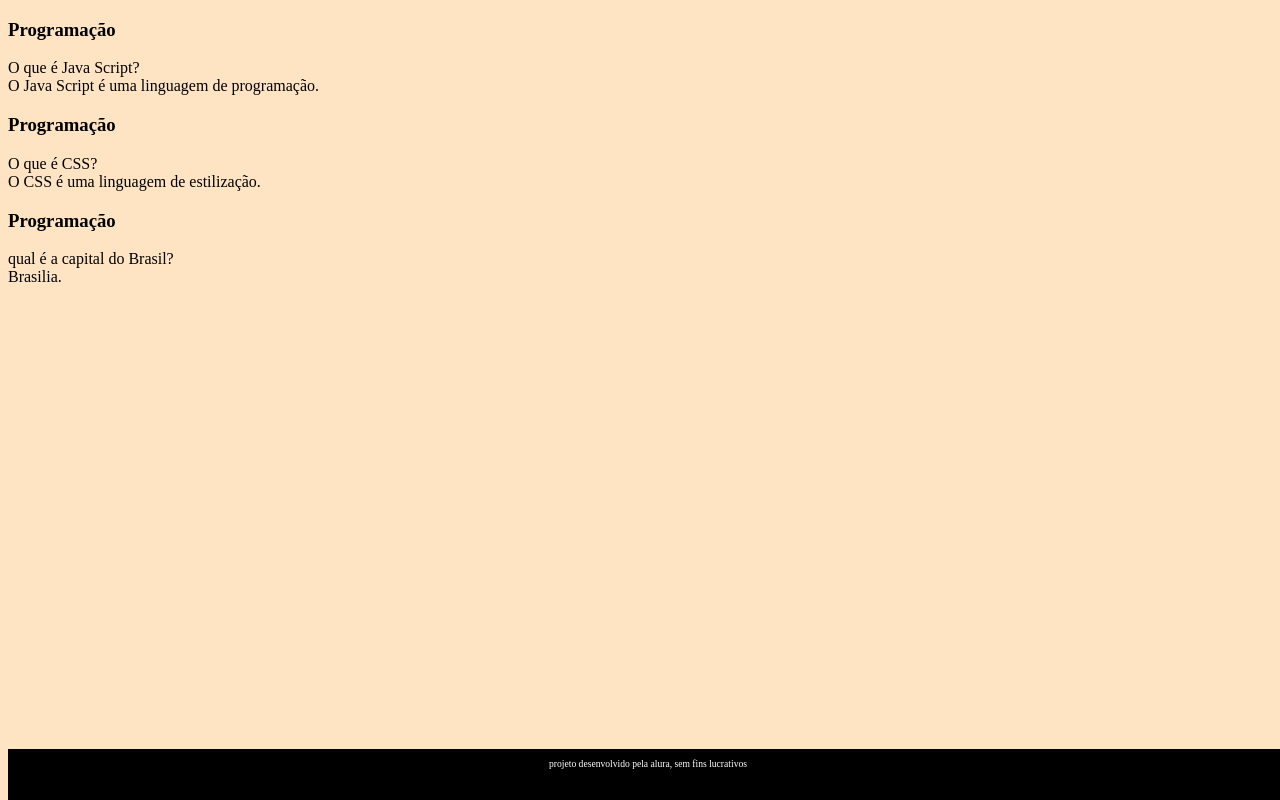
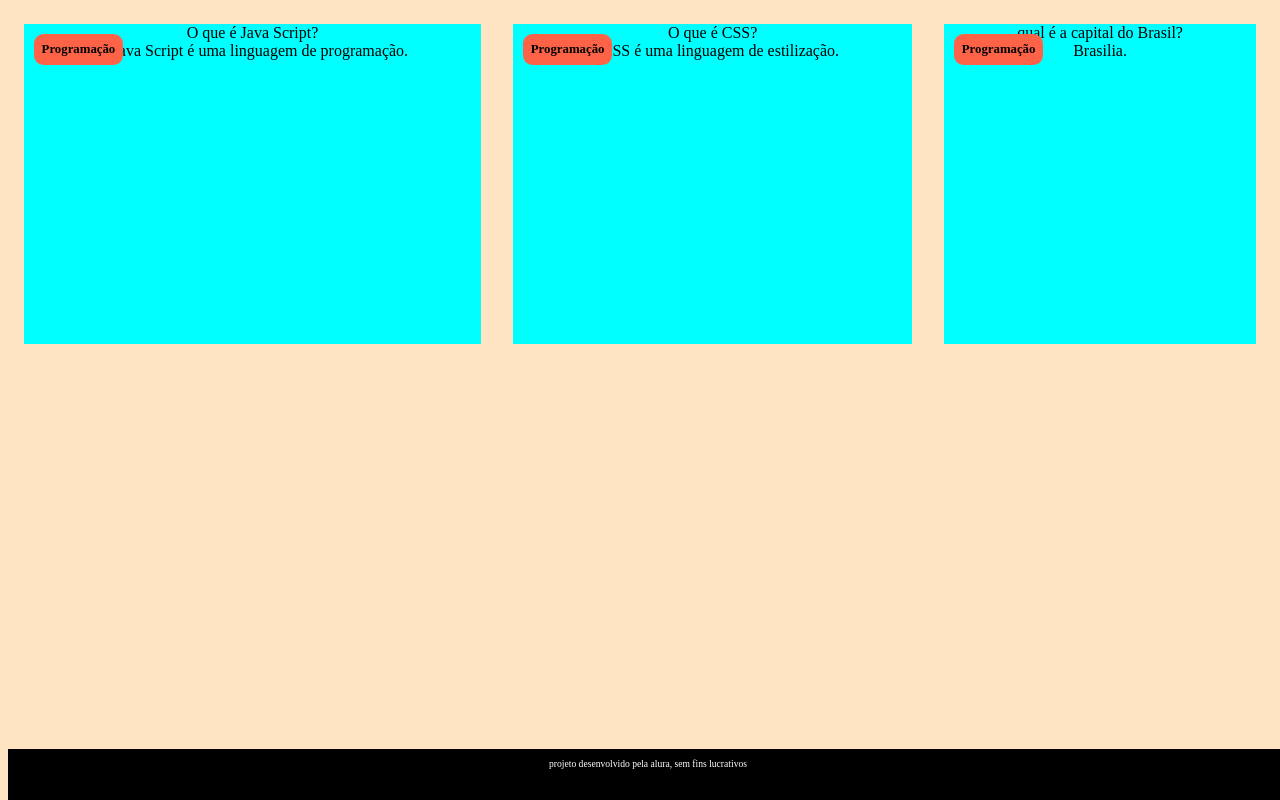
Before and after one commit to rodrigopawlak/flash-card, a plain HTML site: page index.html in a window 1280 px wide. Drawn offline with Linux system fonts and the light colour scheme; a web font is replaced by a local one.

Commit message:
Add files via upload

```diff
--- a/style.css
+++ b/style.css
@@ -17,3 +17,29 @@ footer p{
     margin-top: 0,5rem;
     font-family: Bai Jamjuree;
 }
+
+#container {
+    display:flex ;
+}
+
+.cartao {
+    margin: 1rem 1rem;
+    background-color: aqua;
+    height: 20rem;
+    flex-grow: 1;
+    flex-basis: calc(33% -6rem);
+}
+
+.cartao__conteudo {
+    text-align: center;
+    height: 100%;
+}
+.cartao__conteudo h3 {
+    background-color: tomato;
+    text-align: left;
+    padding: 0.5rem;
+    position: absolute;
+    margin: 0.6rem;
+    border-radius: 0.6rem;
+    font-size: 1vw;
+}
```
